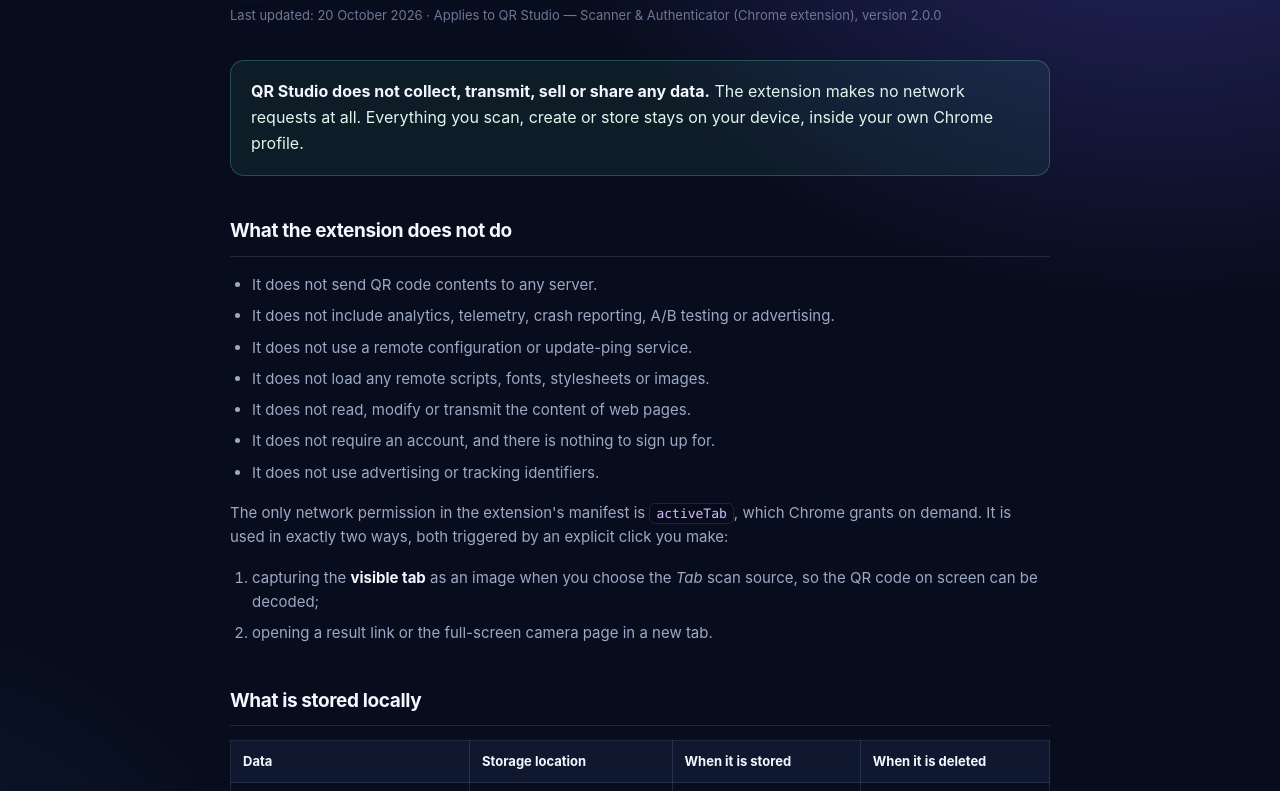
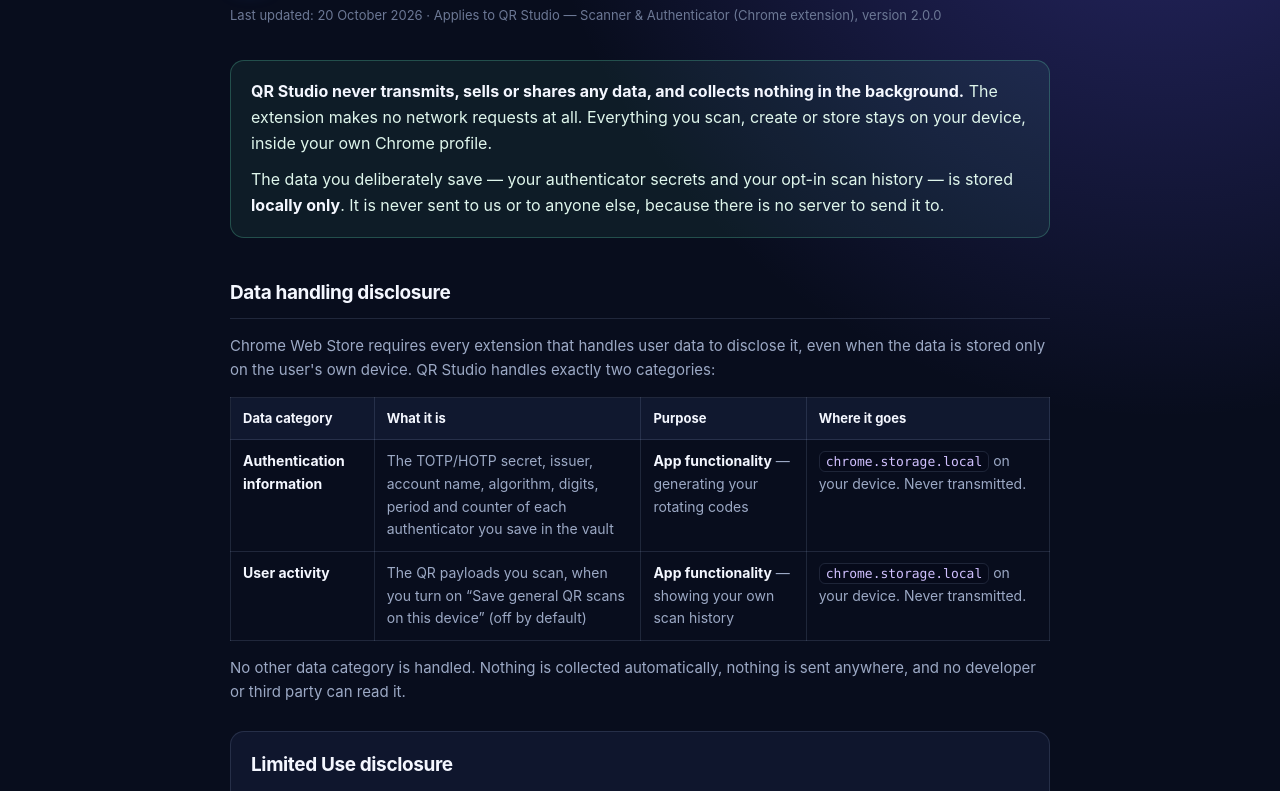
Before and after one commit to Kernlab-001/QR-Studio-Scanner-Authenticator, a browser extension: page docs/index.html in a window 1280 px wide. Shown: the part 123-914 px from the top of the page. Drawn offline with Linux system fonts and the light colour scheme.

Commit message:
Align the privacy declarations with Chrome's user-data rules and drop the store download framing

```diff
--- a/docs/index.html
+++ b/docs/index.html
@@ -94,9 +94,47 @@
       </p>
 
       <div class="summary">
-        <p><strong>QR Studio does not collect, transmit, sell or share any data.</strong>
-        The extension makes no network requests at all. Everything you scan, create or store
-        stays on your device, inside your own Chrome profile.</p>
+        <p><strong>QR Studio never transmits, sells or shares any data, and collects nothing in
+        the background.</strong> The extension makes no network requests at all. Everything you
+        scan, create or store stays on your device, inside your own Chrome profile.</p>
+        <p style="margin-top:10px">The data you deliberately save &mdash; your authenticator secrets
+        and your opt-in scan history &mdash; is stored <strong>locally only</strong>. It is never
+        sent to us or to anyone else, because there is no server to send it to.</p>
+      </div>
+
+      <h2>Data handling disclosure</h2>
+      <p>Chrome Web Store requires every extension that handles user data to disclose it, even when
+      the data is stored only on the user's own device. QR Studio handles exactly two categories:</p>
+      <table>
+        <thead>
+          <tr><th>Data category</th><th>What it is</th><th>Purpose</th><th>Where it goes</th></tr>
+        </thead>
+        <tbody>
+          <tr>
+            <td><strong>Authentication information</strong></td>
+            <td>The TOTP/HOTP secret, issuer, account name, algorithm, digits, period and counter of
+            each authenticator you save in the vault</td>
+            <td><strong>App functionality</strong> &mdash; generating your rotating codes</td>
+            <td><code>chrome.storage.local</code> on your device. Never transmitted.</td>
+          </tr>
+          <tr>
+            <td><strong>User activity</strong></td>
+            <td>The QR payloads you scan, when you turn on &ldquo;Save general QR scans on this
+            device&rdquo; (off by default)</td>
+            <td><strong>App functionality</strong> &mdash; showing your own scan history</td>
+            <td><code>chrome.storage.local</code> on your device. Never transmitted.</td>
+          </tr>
+        </tbody>
+      </table>
+      <p>No other data category is handled. Nothing is collected automatically, nothing is sent
+      anywhere, and no developer or third party can read it.</p>
+
+      <div class="card">
+        <h2>Limited Use disclosure</h2>
+        <p>The use of information received from Google APIs will adhere to the Chrome Web Store User
+        Data Policy, including the Limited Use requirements. QR Studio does not use any Google API.
+        It does not transfer user data to third parties, does not use user data for advertising, and
+        does not allow any human being to read the data it stores.</p>
       </div>
 
       <h2>What the extension does not do</h2>
```
Also changed, not shown: docs/PRIVACY.md (+29 -3 lines), README.md.
